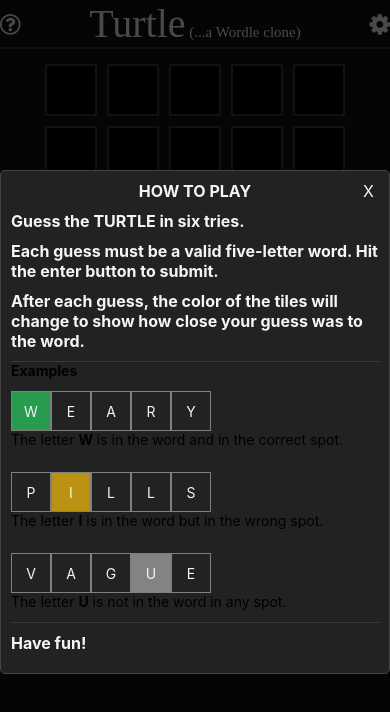
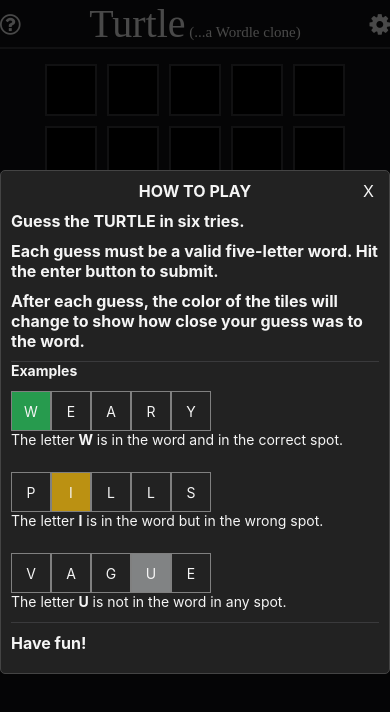
Before and after one commit to KyleDavisDev/Turtle, a React Native app in the folder Turtle/: screen / in a window 390 px wide. Shown: the top 712 px of the page. Built offline with nearby package versions, Linux system fonts and the light colour scheme; a web font is replaced by a local one.

Commit message:
Update style

```diff
--- a/Turtle/src/components/Modals/ModalInstructions/ModalInstructions.tsx
+++ b/Turtle/src/components/Modals/ModalInstructions/ModalInstructions.tsx
@@ -1,6 +1,6 @@
 import React, { useEffect, useState } from "react";
 
-import { Pressable, StyleSheet, Text, View } from "react-native";
+import { Dimensions, Pressable, StyleSheet, Text, View } from "react-native";
 import AsyncStorage from "@react-native-async-storage/async-storage";
 import { Colors } from "../../../Settings";
 
@@ -53,7 +53,7 @@
       <View style={styles.container}>
         <View style={styles.header}>
           <Text style={styles.h1}>How to Play</Text>
-          <Pressable style={styles.closeContainer} onPress={() => onClose()}>
+          <Pressable style={styles.closeContainer} onPress={() => onModalClose()}>
             <Text style={styles.closeContainerText}>X</Text>
           </Pressable>
         </View>
@@ -67,7 +67,7 @@
         </Text>
 
         <View style={styles.examples}>
-          <Text style={{ fontWeight: "bold" }}>Examples</Text>
+          <Text style={{ fontWeight: "bold", color: Colors.WHITE }}>Examples</Text>
 
           <View style={styles.example}>
             <View style={styles.row}>
@@ -77,8 +77,9 @@
               <Text style={styles.box}>r</Text>
               <Text style={styles.box}>y</Text>
             </View>
-            <Text>
-              The letter <Text style={{ fontWeight: "bold" }}>W</Text> is in the word and in the correct spot.
+            <Text style={styles.exampleText}>
+              The letter <Text style={{ fontWeight: "bold", color: Colors.WHITE }}>W</Text> is in the word and in the
+              correct spot.
             </Text>
           </View>
           <View style={styles.example}>
@@ -89,8 +90,9 @@
               <Text style={styles.box}>l</Text>
               <Text style={styles.box}>s</Text>
             </View>
-            <Text>
-              The letter <Text style={{ fontWeight: "bold" }}>I</Text> is in the word but in the wrong spot.
+            <Text style={styles.exampleText}>
+              The letter <Text style={{ fontWeight: "bold", color: Colors.WHITE }}>I</Text> is in the word but in the
+              wrong spot.
             </Text>
           </View>
           <View style={styles.example}>
@@ -101,8 +103,9 @@
               <Text style={styles.absentBox}>u</Text>
               <Text style={styles.box}>e</Text>
             </View>
-            <Text>
-              The letter <Text style={{ fontWeight: "bold" }}>U</Text> is not in the word in any spot.
+            <Text style={styles.exampleText}>
+              The letter <Text style={{ fontWeight: "bold", color: Colors.WHITE }}>U</Text> is not in the word in any
+              spot.
             </Text>
           </View>
         </View>
@@ -117,11 +120,13 @@
 
 const styles = StyleSheet.create({
   overlay: {
-    // cursor: "normal",
-    width: "100%",
-    height: "100vh",
+    width: Dimensions.get("window").width,
+    height: "100%",
+    alignSelf: "stretch",
     position: "absolute",
     backgroundColor: "rgba(0,0,0,.7)",
+    display: "flex",
+    flexDirection: "column",
     alignItems: "center",
     justifyContent: "center",
     zIndex: 300
@@ -173,6 +178,9 @@
   example: {
     marginTop: 12,
     marginBottom: 12
+  },
+  exampleText: {
+    color: Colors.WHITE
   },
   row: {
     display: "flex",
```
